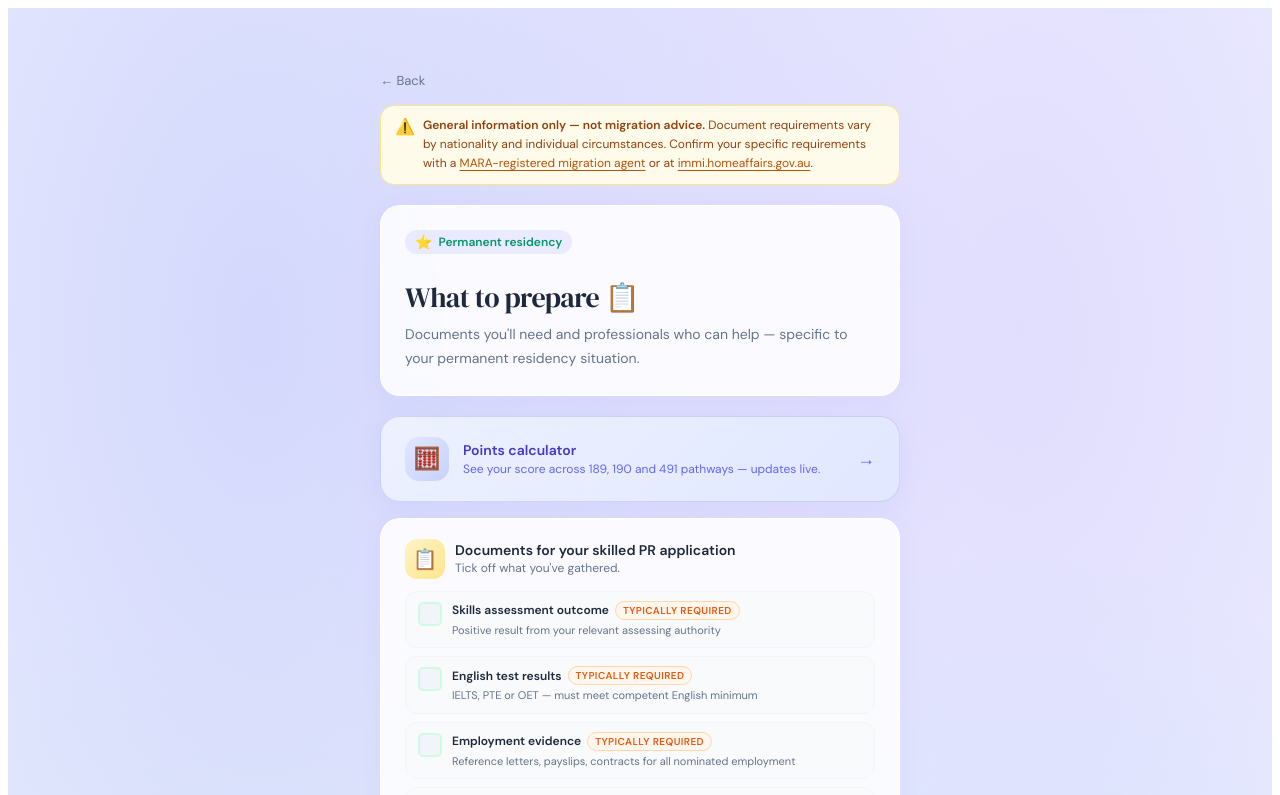
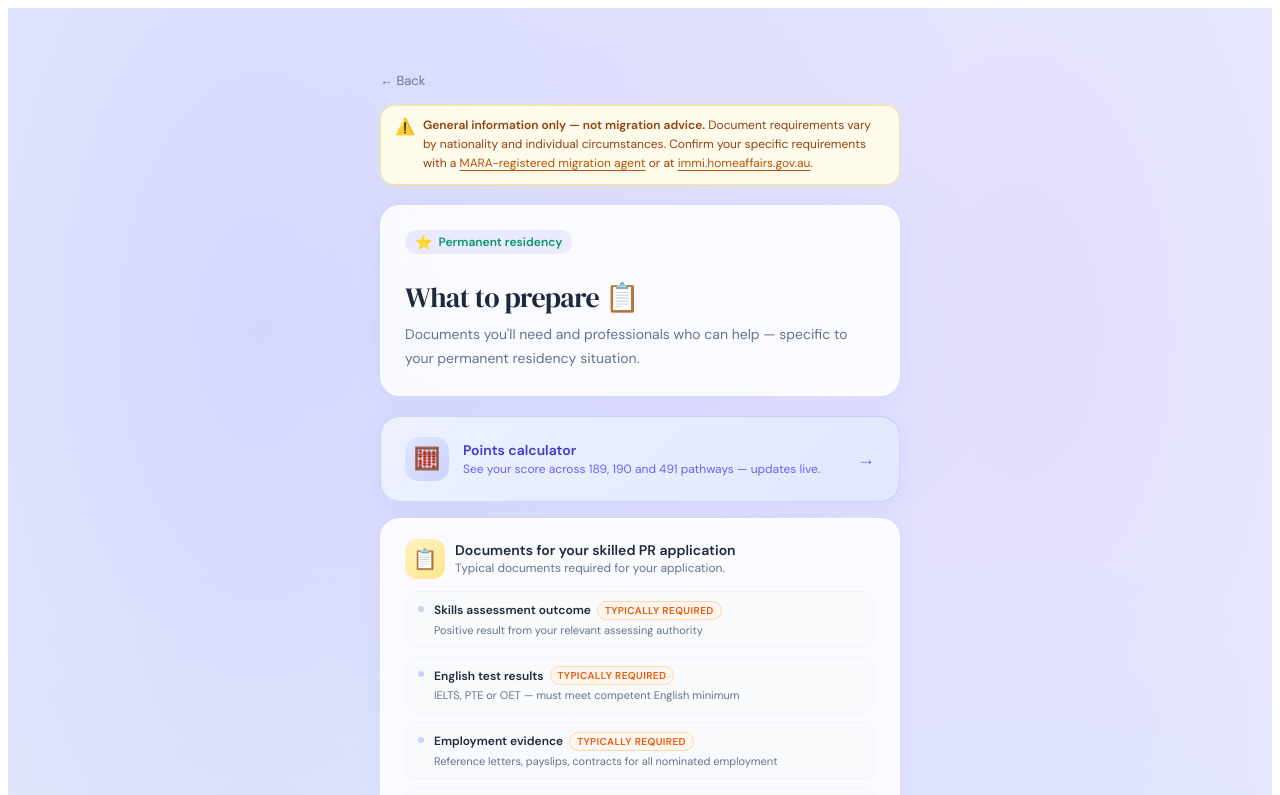
Before and after one commit to abh677225-eng/arvogo-landing, a Next.js app: page /visa/nextstep in a window 1280 px wide. Shown: the top 795 px of the page. Built offline with nearby package versions, Linux system fonts and the light colour scheme.

Commit message:
remove document checklist - replace with static reference list

```diff
--- a/app/visa/nextstep/page.tsx
+++ b/app/visa/nextstep/page.tsx
@@ -107,7 +107,7 @@ const PROFESSIONALS = [
     what: "Lodges visa applications on your behalf, advises on visa type and eligibility, and handles all Department of Home Affairs correspondence. Many migration firms also assist with institution selection and CoE for student visas — ask your agent.",
     when: "For any complex application — PR, family, employer sponsored. Working holiday and eVisitor/ETA you can usually do yourself.",
     cost: "From $500 (simple) to $5,000+ (PR/family). Free consultation typically available.",
-    costType: "paid" as "free" | "paid",
+    costType: "paid" as const,
     status: "essential" as const,
     statusNote: "Required for PR, family and employer sponsored",
     iconBg: "linear-gradient(135deg, #eef2ff, #e0e7ff)",
@@ -142,7 +142,6 @@ export default function VisaNextStep() {
   const [visible, setVisible] = useState(false);
   const [submitted, setSubmitted] = useState(false);
   const [submitting, setSubmitting] = useState(false);
-  const [checkedDocs, setCheckedDocs] = useState<Set<number>>(new Set());
   const [name, setName] = useState(""); const [email, setEmail] = useState("");
   const [phone, setPhone] = useState(""); const [message, setMessage] = useState("");
   const [selected, setSelected] = useState<Set<string>>(new Set(["agent"]));
@@ -158,7 +157,6 @@ export default function VisaNextStep() {
   const visibleProfessionals = PROFESSIONALS.filter(p => p.showFor.includes(category));
   const isValid = name.trim() && email.trim() && selected.size > 0;
 
-  function toggleDoc(i: number) { setCheckedDocs(prev => { const next = new Set(prev); if (next.has(i)) next.delete(i); else next.add(i); return next; }); }
   function togglePro(key: string) { setSelected(prev => { const next = new Set(prev); if (next.has(key)) next.delete(key); else next.add(key); return next; }); }
 
   async function handleSubmit() {
@@ -216,25 +214,22 @@ export default function VisaNextStep() {
             <div style={{ width: 40, height: 40, borderRadius: 12, flexShrink: 0, background: "linear-gradient(135deg, #fef3c7, #fde68a)", display: "flex", alignItems: "center", justifyContent: "center", fontSize: 20 }}>📋</div>
             <div>
               <p style={{ fontSize: 14, fontWeight: 600, color: "#1e293b", margin: "0 0 1px" }}>{docsData.heading}</p>
-              <p style={{ fontSize: 12, color: "#64748b", margin: 0 }}>Tick off what you've gathered.</p>
+              <p style={{ fontSize: 12, color: "#64748b", margin: 0 }}>Typical documents required for your application.</p>
             </div>
           </div>
           <div style={{ display: "flex", flexDirection: "column", gap: 8 }}>
-            {docsData.docs.map((doc, i) => {
-              const isChecked = checkedDocs.has(i);
-              return (
-                <div key={i} onClick={() => toggleDoc(i)} style={{ display: "flex", alignItems: "flex-start", gap: 10, background: isChecked ? "#f0fdf4" : "#f8fafc", borderRadius: 12, padding: "9px 12px", border: `1px solid ${isChecked ? "#d1fae5" : "#f1f5f9"}`, cursor: "pointer", transition: "all 0.15s ease" }}>
-                  <div style={{ width: 20, height: 20, borderRadius: 5, flexShrink: 0, marginTop: 1, background: isChecked ? "#059669" : "#f1f5f9", border: isChecked ? "none" : "2px solid #d1fae5", display: "flex", alignItems: "center", justifyContent: "center", fontSize: 11, color: "#fff", transition: "all 0.15s ease" }}>{isChecked ? "✓" : ""}</div>
-                  <div style={{ flex: 1, minWidth: 0 }}>
-                    <div style={{ display: "flex", alignItems: "center", gap: 6, flexWrap: "wrap", marginBottom: 2 }}>
-                      <p style={{ fontSize: 12, fontWeight: 600, color: isChecked ? "#94a3b8" : "#1e293b", margin: 0, textDecoration: isChecked ? "line-through" : "none" }}>{doc.label}</p>
-                      <DocStatusBadge status={doc.status} />
-                    </div>
-                    <p style={{ fontSize: 11, color: "#64748b", margin: 0, lineHeight: 1.5 }}>{doc.note}</p>
+            {docsData.docs.map((doc, i) => (
+              <div key={i} style={{ display: "flex", alignItems: "flex-start", gap: 10, background: "#f8fafc", borderRadius: 12, padding: "9px 12px", border: "1px solid #f1f5f9" }}>
+                <div style={{ width: 6, height: 6, borderRadius: "50%", flexShrink: 0, marginTop: 5, background: "#c7d2fe" }} />
+                <div style={{ flex: 1, minWidth: 0 }}>
+                  <div style={{ display: "flex", alignItems: "center", gap: 6, flexWrap: "wrap", marginBottom: 2 }}>
+                    <p style={{ fontSize: 12, fontWeight: 600, color: "#1e293b", margin: 0 }}>{doc.label}</p>
+                    <DocStatusBadge status={doc.status} />
                   </div>
+                  <p style={{ fontSize: 11, color: "#64748b", margin: 0, lineHeight: 1.5 }}>{doc.note}</p>
                 </div>
-              );
-            })}
+              </div>
+            ))}
           </div>
           <p style={{ fontSize: 11, color: "#94a3b8", fontStyle: "italic", margin: "10px 0 0" }}>
             ✦ This list is a general guide only — requirements vary significantly by nationality, health history and individual circumstances. Always confirm your specific requirements with a migration agent or at{" "}
```
